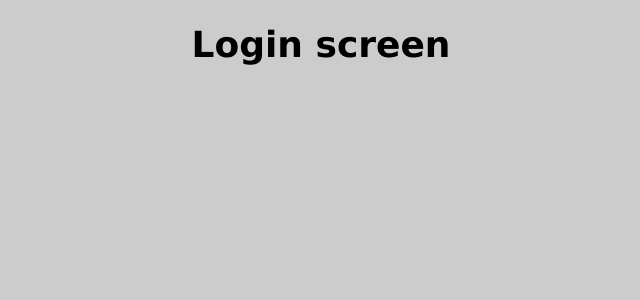
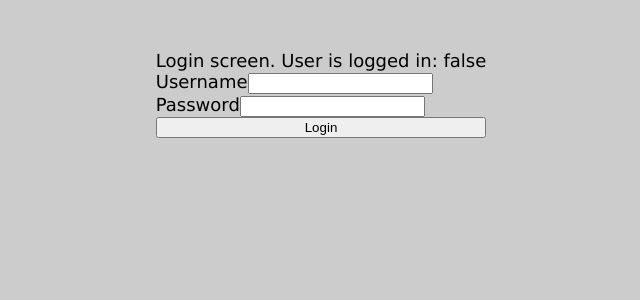
Before and after one commit to ovsundal/sundal-recipes-frontend, a React (Create React App) app: page /login in a window 1280 px wide. Shown: the top 300 px of the page, without its empty margins (319-959 px from the left). Built offline with nearby package versions, Linux system fonts and the light colour scheme.

Commit message:
build out login component

```diff
--- a/src/recipes/Login.tsx
+++ b/src/recipes/Login.tsx
@@ -1,5 +1,35 @@
-import React from "react";
+import React, { useEffect, useState } from "react";
+import styled from "styled-components";
 
 export const Login = () => {
-  return <h1>Login screen</h1>;
+  const [isLoggedIn, setIsLoggedIn] = useState(false);
+
+  const submitForm = async (e: React.FormEvent) => {
+    e.preventDefault();
+
+    // TODO: create backend endpoint and do auth
+    console.log("clicked form submit");
+  };
+
+  return (
+    <LoginWrapper onSubmit={submitForm}>
+      Login screen. User is logged in: {isLoggedIn ? "true" : "false"}
+      <label>
+        Username
+        <input />
+      </label>
+      <label>
+        Password
+        <input />
+      </label>
+      <button type={"submit"}>Login</button>
+    </LoginWrapper>
+  );
 };
+
+const LoginWrapper = styled.form`
+  display: flex;
+  flex-direction: column;
+
+  margin-top: 5rem;
+`;
```
